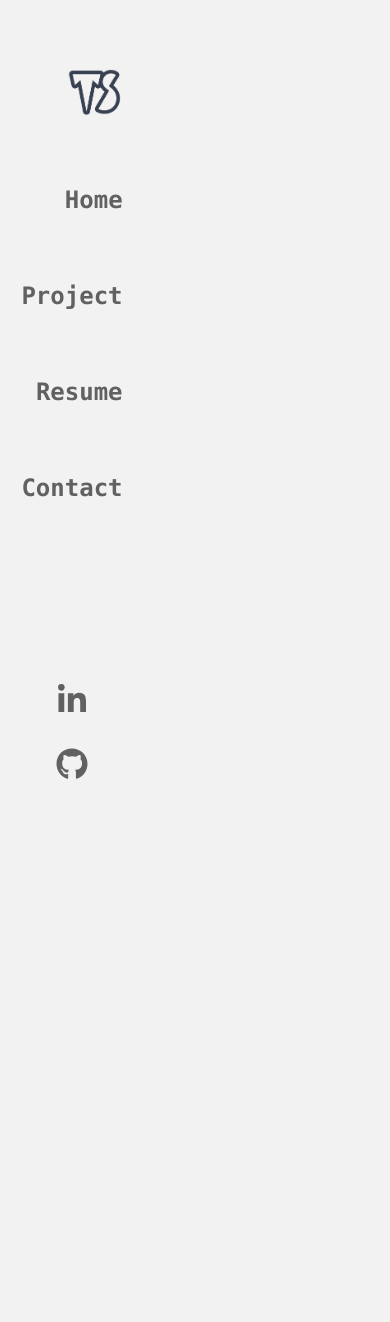
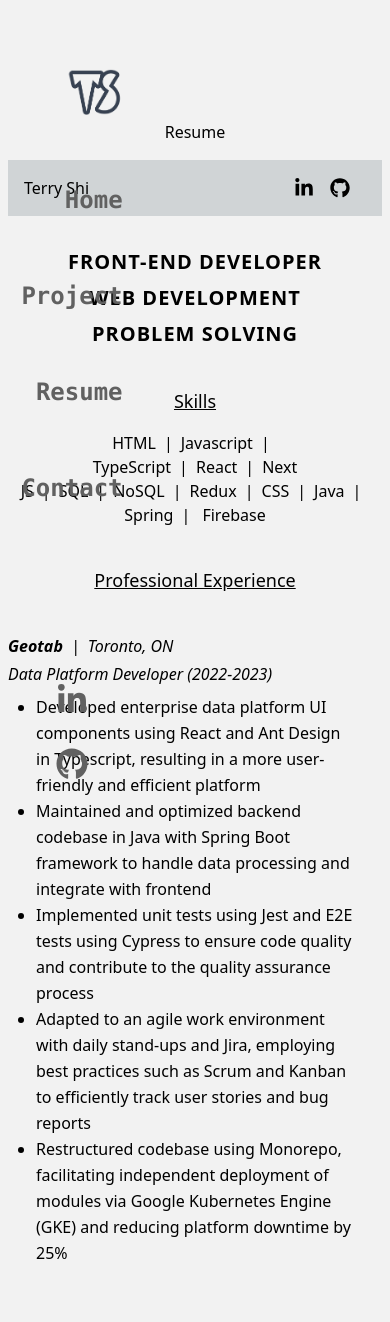
Before and after one commit to YuntianYT/portfolio, a React (Vite) app: page /resume in a window 390 px wide. Shown: the top 1322 px of the page. Before the commit the page ends 844 px from the top, so only its background shows below. Built offline with nearby package versions, Linux system fonts and the light colour scheme.

Commit message:
add resume and contact

```diff
--- a/src/App.jsx
+++ b/src/App.jsx
@@ -1,11 +1,13 @@
 import { BrowserRouter, Route, Routes } from 'react-router-dom';
 import Spotitube from './pages/projects/Spotitube';
 import Navbar from './components/Navbar';
-import Projects from './components/Projects';
+import Projects from './pages/Projects';
 import Home from './components/Home';
 import ApplicationTracker from './pages/projects/ApplicationTracker';
 import LeetcodeSolution from './pages/projects/LeetcodeSolution';
 import DPMC from './pages/projects/dpmc';
+import Resume from './pages/resume';
+import Contact from './pages/Contact';
 
 function App() {
   return (
@@ -18,6 +20,8 @@ function App() {
         <Route path='/application' element={<ApplicationTracker />} />
         <Route path='/leetcode' element={<LeetcodeSolution />} />
         <Route path='/dpmc' element={<DPMC />} />
+        <Route path='/resume' element={<Resume />} />
+        <Route path='/contact' element={<Contact />} />
       </Routes>
     </BrowserRouter>
   );
--- a/src/components/Navbar.jsx
+++ b/src/components/Navbar.jsx
@@ -1,8 +1,9 @@
 import { FaGithub, FaLinkedinIn } from 'react-icons/fa';
 import MenuItem from './MenuItem';
+import { Link } from 'react-router-dom';
 function Navbar() {
   return (
-    <div className='w-36 h-full fixed'>
+    <div className='w-36 h-full fixed z-10'>
       <div className='w-full h-full flex flex-col items-center justify-between'>
         <div className='flex flex-col mt-16 items-end space-y-16 text-2xl font-semibold text-[#616161] font-mono'>
           <img
@@ -11,16 +12,16 @@ function Navbar() {
           />
           <MenuItem link='/'>Home</MenuItem>
           <MenuItem link='/project'>Project</MenuItem>
-          <div className='hover:text-blue-400 transition-colors duration-500 cursor-pointer'>
-            Resume
-          </div>
-          <div className='hover:text-blue-400 transition-colors duration-500 cursor-pointer'>
-            Contact
-          </div>
+          <MenuItem link='/resume'>Resume</MenuItem>
+          <MenuItem link='/contact'>Contact</MenuItem>
         </div>
         <div className='flex flex-col mb-16 space-y-8'>
-          <FaLinkedinIn className='cursor-pointer w-8 h-8 text-[#616161] hover:text-blue-400 transition-colors duration-500' />
-          <FaGithub className='cursor-pointer w-8 h-8 text-[#616161] hover:text-blue-400 transition-colors duration-500' />
+          <Link target='_blank' to='https://www.linkedin.com/in/yuntianshi/'>
+            <FaLinkedinIn className='cursor-pointer w-8 h-8 text-[#616161] hover:text-blue-400 transition-colors duration-500' />
+          </Link>
+          <Link target='_blank' to='https://github.com/YuntianYT'>
+            <FaGithub className='cursor-pointer w-8 h-8 text-[#616161] hover:text-blue-400 transition-colors duration-500' />
+          </Link>
         </div>
       </div>
     </div>
--- /dev/null
+++ b/src/components/Social.jsx
@@ -0,0 +1,21 @@
+import { FaGithub, FaLinkedinIn } from 'react-icons/fa';
+import { BiLogoGmail } from 'react-icons/bi';
+import { Link } from 'react-router-dom';
+
+function Social() {
+  return (
+    <div className='flex items-center justify-between w-[330px] lg:w-[400px] m-auto py-4'>
+      <Link target='_blank' to='https://www.linkedin.com/in/yuntianshi/'>
+        <FaLinkedinIn className='cursor-pointer w-8 h-8 text-[#616161] hover:text-blue-400 transition-colors duration-500' />
+      </Link>
+      <Link target='_blank' to='https://github.com/YuntianYT'>
+        <FaGithub className='cursor-pointer w-8 h-8 text-[#616161] hover:text-blue-400 transition-colors duration-500' />
+      </Link>
+      <Link to='mailto:shiyuntian97@gmail.com'>
+        <BiLogoGmail className='cursor-pointer w-8 h-8 text-[#616161] hover:text-blue-400 transition-colors duration-500' />
+      </Link>
+    </div>
+  );
+}
+
+export default Social;
--- /dev/null
+++ b/src/pages/Contact.jsx
@@ -0,0 +1,26 @@
+import Spline from '@splinetool/react-spline';
+import Social from '../components/Social';
+
+const Contact = () => {
+  return (
+    <div className='flex h-screen w-screen justify-center items-center'>
+      <div className='flex flex-col justify-center items-center space-y-8'>
+        <div className='text-4xl font-semibold'>Terry Shi</div>
+        <div className='text-2xl'>Software Developer</div>
+        <div className='text-2xl text-slate-500'>
+          I am available for full-time positions. Contact me and let&apos;s
+          talk.
+        </div>
+        <div className='uppercase pt-8 text-slate-500'>Connect With Me</div>
+        <div className='z-10'>
+          <Social />
+        </div>
+      </div>
+      <div className='absolute w-screen h-screen top-0 left-0 '>
+        <Spline scene='https://prod.spline.design/zNYNj496gY0VeqW7/scene.splinecode' />
+      </div>
+    </div>
+  );
+};
+
+export default Contact;
--- a/src/components/Projects.jsx
+++ b/src/pages/Projects.jsx
@@ -1,4 +1,4 @@
-import ProjectItem from './ProjectItem';
+import ProjectItem from '../components/ProjectItem';
 
 function Projects() {
   return (
--- /dev/null
+++ b/src/pages/Resume.jsx
@@ -0,0 +1,176 @@
+import { FaGithub, FaLinkedinIn } from 'react-icons/fa';
+
+const Resume = () => {
+  return (
+    <>
+      <div className='max-w-[940px] mx-auto p-2 pt-[120px]'>
+        <h2 className='text-center'>Resume</h2>
+        <div className='bg-[#d0d4d6] my-4 p-4 w-full flex justify-between items-center'>
+          <h2 className='text-center'>Terry Shi</h2>
+          <div className='flex'>
+            <a
+              href='https://www.linkedin.com/in/yuntianshi/'
+              target='_blank'
+              rel='noreferrer'
+            >
+              <FaLinkedinIn size={20} style={{ marginRight: '1rem' }} />
+            </a>
+            <a
+              href='https://github.com/YuntianYT'
+              target='_blank'
+              rel='noreferrer'
+            >
+              <FaGithub size={20} style={{ marginRight: '1rem' }} />
+            </a>
+          </div>
+        </div>
+        <div className='text-center py-4 text-xl font-bold uppercase tracking-wider'>
+          <div className='hidden sm:block'>
+            <p>
+              Front-end Developer <span className='px-1'>|</span> Web
+              Development <span className='px-1'>|</span> Problem Solving
+            </p>
+          </div>
+          <div className='block sm:hidden'>
+            <p>Front-end Developer</p>
+            <p className='py-2'>Web Development</p>
+            <p>Problem Solving</p>
+          </div>
+        </div>
+
+        {/* Skills */}
+        <div className='text-center py-4'>
+          <h5 className='text-center underline text-[18px] py-2'>Skills</h5>
+          <p className='py-2'>
+            <span>HTML</span>
+            <span className='px-2'>|</span>Javascript
+            <span className='px-2'>|</span> TypeScript
+            <span className='px-2'>|</span>React
+            <span className='px-2'>|</span>Next JS
+            <span className='px-2'>|</span>SQL
+            <span className='px-2'>|</span>NoSQL
+            <span className='px-2'>|</span>Redux
+            <span className='px-2'>|</span>CSS
+            <span className='px-2'>|</span>Java
+            <span className='px-2'>|</span> Spring
+            <span className='px-2'>|</span> Firebase
+          </p>
+        </div>
+
+        <h5 className='text-center underline text-[18px] py-4'>
+          Professional Experience
+        </h5>
+        {/* Experience */}
+        <div className='py-6'>
+          <p className='italic'>
+            <span className='font-bold italic'>Geotab</span>
+            <span className='px-2'>|</span>Toronto, ON
+          </p>
+          <p className='py-1 italic'>Data Platform Developer (2022-2023)</p>
+          <ul className='list-disc list-outside px-7 py-1 leading-relaxed'>
+            <li>
+              Developed enterprise data platform UI components using React and
+              Ant Design in Typescript, resulting in a more user-friendly and
+              efficient platform
+            </li>
+            <li>
+              Maintained and optimized backend codebase in Java with Spring Boot
+              framework to handle data processing and integrate with frontend
+            </li>
+            <li>
+              Implemented unit tests using Jest and E2E tests using Cypress to
+              ensure code quality and contribute to the quality assurance
+              process
+            </li>
+            <li>
+              Adapted to an agile work environment with daily stand-ups and
+              Jira, employing best practices such as Scrum and Kanban to
+              efficiently track user stories and bug reports
+            </li>
+            <li>
+              Restructured codebase using Monorepo, facilitating independent
+              deployment of modules via Google Kubernetes Engine (GKE) and
+              reducing platform downtime by 25%
+            </li>
+          </ul>
+        </div>
+
+        {/* Personal Experience */}
+        <div className='py-6'>
+          <p className='italic'>
+            <span className='font-bold italic'>BOSS SOFTWARE</span>
+            <span className='px-2'>|</span>Fuzhou, CN
+          </p>
+          <p className='py-1 italic'>Web Developer (2019-2020)</p>
+          <ul className='list-disc list-outside px-7 py-1 leading-relaxed'>
+            <li>
+              Designed and implemented a full-stack web application using Vue.js
+              and Element UI for internal candidate testing and exam result
+              tracking, resulting in improved efficiency and accuracy of the
+              testing process
+            </li>
+            <li>
+              Developed robust back-end functionality using the Spring framework
+              (including Spring MVC and Mybatis), and utilized Spring Cloud for
+              seamless inter-module communication
+            </li>
+            <li>
+              Deployed and maintained the system on Linux servers using Docker
+              for enhanced stability and scalability
+            </li>
+          </ul>
+        </div>
+
+        {/*  */}
+        <h5 className='text-center underline text-[18px] py-4'>
+          Other Professional Experience
+        </h5>
+
+        {/* Experience */}
+        <div className='py-6'>
+          <p className='italic'>
+            <span className='font-bold'>Leetcode Solution Website</span>
+          </p>
+          <ul className='list-disc list-outside px-7 py-1 leading-relaxed'>
+            <li>
+              Developed a Next.js-powered web application with a MongoDB
+              database that allows users to search for LeetCode solutions by
+              problem number and language
+            </li>
+            <li>
+              Incorporated OpenAI API to access LeetCode solutions in a way that
+              is both efficient and user-friendly
+            </li>
+            <li>
+              Implemented Node.js to build the backend of the web application
+            </li>
+          </ul>
+        </div>
+        <div className='py-6'>
+          <p className='italic'>
+            <span className='font-bold'>Job Application Tracker</span>
+          </p>
+          <ul className='list-disc list-outside px-7 py-1 leading-relaxed'>
+            <li>
+              Designed and implemented an Application Tracker. Utilized React.js
+              for front-end development to create a user-friendly interface,
+              enhancing the monitoring and management efficiency of job
+              applications
+            </li>
+            <li>
+              Employed Firebase as back-end services, responsible for data
+              storage and real-time synchronization, providing users with
+              efficient and stable service
+            </li>
+            <li>
+              Developed features for intuitive data visualization of job
+              application statistics, providing insights for users
+            </li>
+          </ul>
+        </div>
+      </div>
+    </>
+  );
+};
+
+export default Resume;
```
Also changed, not shown: src/components/Home.jsx (+6 -6 lines).
